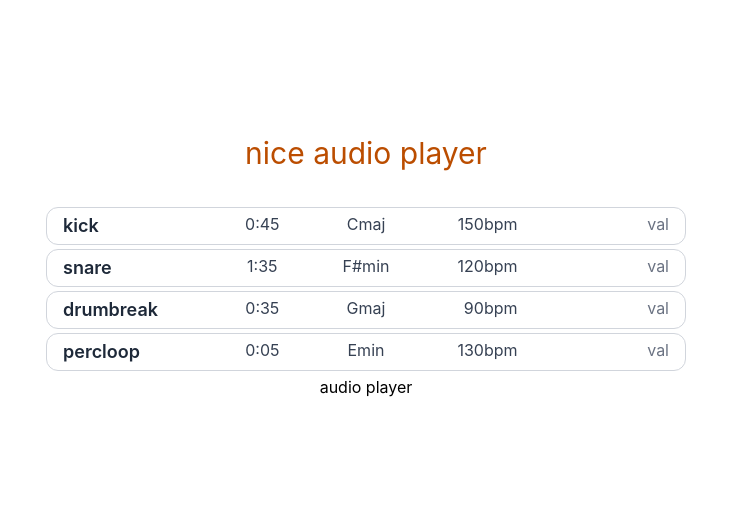
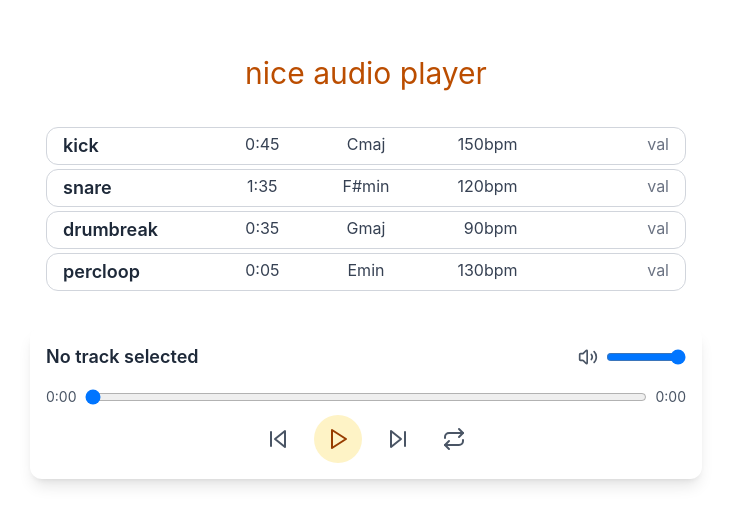
Before and after one commit to valentin-orrit/react-nice-audio-player, a React (Vite) app: page / in a window 1280 px wide. Shown: the part 149-674 px from the top of the page, without its empty margins (274-1005 px from the left). Built offline with nearby package versions, Linux system fonts and the light colour scheme.

Commit message:
working basic audioplayer

```diff
--- a/src/App.tsx
+++ b/src/App.tsx
@@ -7,6 +7,33 @@ function App() {
   const [hoveredTrackId, setHoveredTrackId] = useState<trackData['id'] | null>(
     null
   )
+  const [currentTrackId, setCurrentTrackId] = useState<trackData['id'] | null>(
+    null
+  )
+
+  const currentTrack = tracks.find((track) => track.id === currentTrackId)
+
+  const handleNext = () => {
+    if (currentTrackId) {
+      const currentIndex = tracks.findIndex(
+        (track) => track.id === currentTrackId
+      )
+      if (currentIndex < tracks.length - 1) {
+        setCurrentTrackId(tracks[currentIndex + 1].id)
+      }
+    }
+  }
+
+  const handlePrevious = () => {
+    if (currentTrackId) {
+      const currentIndex = tracks.findIndex(
+        (track) => track.id === currentTrackId
+      )
+      if (currentIndex > 0) {
+        setCurrentTrackId(tracks[currentIndex - 1].id)
+      }
+    }
+  }
 
   return (
     <div className="w-screen h-screen flex flex-col justify-center items-center">
@@ -15,10 +42,12 @@ function App() {
         {tracks.map((track) => (
           <button
             key={track.id}
-            onClick={() => console.log('click')}
+            onClick={() => setCurrentTrackId(track.id)}
             onMouseEnter={() => setHoveredTrackId(track.id)}
             onMouseLeave={() => setHoveredTrackId(null)}
-            className="grid grid-flow-col grid-cols-4 border border-gray-300 w-full px-4 py-1 my-1 rounded-xl hover:bg-amber-100 cursor-pointer"
+            className={`grid grid-flow-col grid-cols-4 border border-gray-300 w-full px-4 py-1 my-1 rounded-xl hover:bg-amber-100 cursor-pointer ${
+              currentTrackId === track.id ? 'bg-amber-100' : ''
+            }`}
           >
             <div className="text-lg text-gray-800 font-semibold text-start">
               {track.title}
@@ -29,8 +58,8 @@ function App() {
               <div className="text-gray-700 text-end">{track.bpm}</div>
             </div>
             <div className="text-gray-500 text-end">
-              {hoveredTrackId === track.id ? (
-                <Play className="inline-block text-amber-600" size={20} />
+              {hoveredTrackId === track.id || currentTrackId === track.id ? (
+                <Play className="inline-block text-green-800" size={20} />
               ) : (
                 track.author
               )}
@@ -38,7 +67,11 @@ function App() {
           </button>
         ))}
       </div>
-      <AudioPlayer />
+      <AudioPlayer
+        currentTrack={currentTrack}
+        onNext={handleNext}
+        onPrevious={handlePrevious}
+      />
     </div>
   )
 }
--- a/src/components/AudioPlayer.tsx
+++ b/src/components/AudioPlayer.tsx
@@ -1,7 +1,249 @@
-export default function AudioPlayer() {
+import React, { useState, useRef, useEffect } from 'react'
+import {
+  Play,
+  Pause,
+  SkipBack,
+  SkipForward,
+  Volume2,
+  Repeat,
+} from 'lucide-react'
+import { trackData } from '../data/tracks'
+
+interface AudioPlayerProps {
+  currentTrack?: trackData
+  onNext?: () => void
+  onPrevious?: () => void
+}
+
+const AudioPlayer = ({
+  currentTrack,
+  onNext,
+  onPrevious,
+}: AudioPlayerProps) => {
+  const [isPlaying, setIsPlaying] = useState(false)
+  const [currentTime, setCurrentTime] = useState(0)
+  const [duration, setDuration] = useState(0)
+  const [volume, setVolume] = useState(1)
+  const [isLooping, setIsLooping] = useState(false)
+
+  // Refs for Web Audio API
+  const audioContextRef = useRef<AudioContext | null>(null)
+  const sourceNodeRef = useRef<AudioBufferSourceNode | null>(null)
+  const gainNodeRef = useRef<GainNode | null>(null)
+  const audioBufferRef = useRef<AudioBuffer | null>(null)
+  const startTimeRef = useRef<number>(0)
+  const pausedAtRef = useRef<number>(0)
+
+  // Timer ref for updating current time
+  const timeUpdateRef = useRef<number>()
+
+  useEffect(() => {
+    // Initialize Audio Context
+    audioContextRef.current = new (window.AudioContext ||
+      (window as any).webkitAudioContext)()
+    gainNodeRef.current = audioContextRef.current.createGain()
+    gainNodeRef.current.connect(audioContextRef.current.destination)
+
+    return () => {
+      if (audioContextRef.current?.state !== 'closed') {
+        audioContextRef.current?.close()
+      }
+    }
+  }, [])
+
+  useEffect(() => {
+    if (currentTrack) {
+      loadAudio()
+      togglePlay()
+    }
+    return () => {
+      sourceNodeRef.current?.stop()
+      if (timeUpdateRef.current) {
+        cancelAnimationFrame(timeUpdateRef.current)
+      }
+    }
+  }, [currentTrack])
+
+  const loadAudio = async () => {
+    if (!currentTrack || !audioContextRef.current) return
+
+    setIsPlaying(false)
+    setCurrentTime(0)
+    pausedAtRef.current = 0
+
+    try {
+      const response = await fetch(currentTrack.src)
+      const arrayBuffer = await response.arrayBuffer()
+      const audioBuffer = await audioContextRef.current.decodeAudioData(
+        arrayBuffer
+      )
+      audioBufferRef.current = audioBuffer
+      setDuration(audioBuffer.duration)
+    } catch (error) {
+      console.error('Error loading audio:', error)
+    }
+  }
+
+  const createAndStartSource = (startFrom: number = 0) => {
+    if (
+      !audioContextRef.current ||
+      !audioBufferRef.current ||
+      !gainNodeRef.current
+    )
+      return
+
+    sourceNodeRef.current?.stop()
+    sourceNodeRef.current = audioContextRef.current.createBufferSource()
+    sourceNodeRef.current.buffer = audioBufferRef.current
+    sourceNodeRef.current.loop = isLooping
+    sourceNodeRef.current.connect(gainNodeRef.current)
+
+    startTimeRef.current = audioContextRef.current.currentTime - startFrom
+    sourceNodeRef.current.start(0, startFrom)
+  }
+
+  const updatePlaybackTime = () => {
+    if (!audioContextRef.current || !isPlaying) return
+
+    const currentTime =
+      audioContextRef.current.currentTime - startTimeRef.current
+    setCurrentTime(currentTime)
+
+    timeUpdateRef.current = requestAnimationFrame(updatePlaybackTime)
+  }
+
+  const togglePlay = () => {
+    if (!audioContextRef.current || !audioBufferRef.current) return
+
+    if (isPlaying) {
+      sourceNodeRef.current?.stop()
+      pausedAtRef.current =
+        audioContextRef.current.currentTime - startTimeRef.current
+      cancelAnimationFrame(timeUpdateRef.current!)
+    } else {
+      createAndStartSource(pausedAtRef.current)
+      requestAnimationFrame(updatePlaybackTime)
+    }
+
+    setIsPlaying(!isPlaying)
+  }
+
+  const toggleLoop = () => {
+    setIsLooping(!isLooping)
+    if (sourceNodeRef.current) {
+      sourceNodeRef.current.loop = !isLooping
+    }
+  }
+
+  const handleSeek = (e: React.ChangeEvent<HTMLInputElement>) => {
+    const seekTime = parseFloat(e.target.value)
+    pausedAtRef.current = seekTime
+    setCurrentTime(seekTime)
+
+    if (isPlaying) {
+      createAndStartSource(seekTime)
+    }
+  }
+
+  const handleVolumeChange = (e: React.ChangeEvent<HTMLInputElement>) => {
+    const newVolume = parseFloat(e.target.value)
+    setVolume(newVolume)
+    if (gainNodeRef.current) {
+      gainNodeRef.current.gain.value = newVolume
+    }
+  }
+
+  const formatTime = (time: number) => {
+    const minutes = Math.floor(time / 60)
+    const seconds = Math.floor(time % 60)
+    return `${minutes}:${seconds.toString().padStart(2, '0')}`
+  }
+
   return (
-    <div className="flex flex-col">
-      <h2>audio player</h2>
+    <div className="w-full max-w-2xl bg-white rounded-xl shadow-lg p-4 mt-8">
+      <div className="flex items-center justify-between mb-4">
+        <div className="flex-1">
+          <h3 className="text-lg font-semibold text-gray-800">
+            {currentTrack?.title || 'No track selected'}
+          </h3>
+          <p className="text-sm text-gray-600">{currentTrack?.author}</p>
+        </div>
+
+        <div className="flex items-center gap-4">
+          <div className="flex items-center gap-2">
+            <Volume2 size={20} className="text-gray-600" />
+            <input
+              type="range"
+              min="0"
+              max="1"
+              step="0.01"
+              value={volume}
+              onChange={handleVolumeChange}
+              className="w-20"
+            />
+          </div>
+        </div>
+      </div>
+
+      <div className="flex flex-col gap-2">
+        <div className="flex items-center gap-2">
+          <span className="text-sm text-gray-600">
+            {formatTime(currentTime)}
+          </span>
+          <input
+            type="range"
+            min="0"
+            max={duration || 0}
+            step="0.01"
+            value={currentTime}
+            onChange={handleSeek}
+            className="flex-1"
+          />
+          <span className="text-sm text-gray-600">{formatTime(duration)}</span>
+        </div>
+
+        <div className="flex items-center justify-center gap-4">
+          <button
+            onClick={onPrevious}
+            className="p-2 text-gray-600 hover:text-gray-800"
+            disabled={!onPrevious}
+          >
+            <SkipBack size={24} />
+          </button>
+
+          <button
+            onClick={togglePlay}
+            className="p-3 bg-amber-100 rounded-full hover:bg-amber-200"
+            disabled={!currentTrack}
+          >
+            {isPlaying ? (
+              <Pause size={24} className="text-amber-800" />
+            ) : (
+              <Play size={24} className="text-amber-800" />
+            )}
+          </button>
+
+          <button
+            onClick={onNext}
+            className="p-2 text-gray-600 hover:text-gray-800"
+            disabled={!onNext}
+          >
+            <SkipForward size={24} />
+          </button>
+
+          <button
+            onClick={toggleLoop}
+            className={`p-2 ${
+              isLooping ? 'text-amber-800' : 'text-gray-600'
+            } hover:text-amber-800`}
+            disabled={!currentTrack}
+          >
+            <Repeat size={24} />
+          </button>
+        </div>
+      </div>
     </div>
   )
 }
+
+export default AudioPlayer
--- a/src/data/tracks.ts
+++ b/src/data/tracks.ts
@@ -10,7 +10,8 @@ export interface trackData {
   bpm: string
   key: string
   length: string
-  src: File
+  src: string
+  loop: boolean
 }
 
 export const tracks = [
@@ -22,6 +23,7 @@ export const tracks = [
     key: 'Cmaj',
     length: '0:45',
     src: kick,
+    loop: false,
   },
   {
     id: 2,
@@ -31,6 +33,7 @@ export const tracks = [
     key: 'F#min',
     length: '1:35',
     src: snare,
+    loop: false,
   },
   {
     id: 3,
@@ -40,6 +43,7 @@ export const tracks = [
     key: 'Gmaj',
     length: '0:35',
     src: drumbreak,
+    loop: true,
   },
   {
     id: 4,
@@ -49,5 +53,6 @@ export const tracks = [
     key: 'Emin',
     length: '0:05',
     src: percloop,
+    loop: true,
   },
 ]
```
